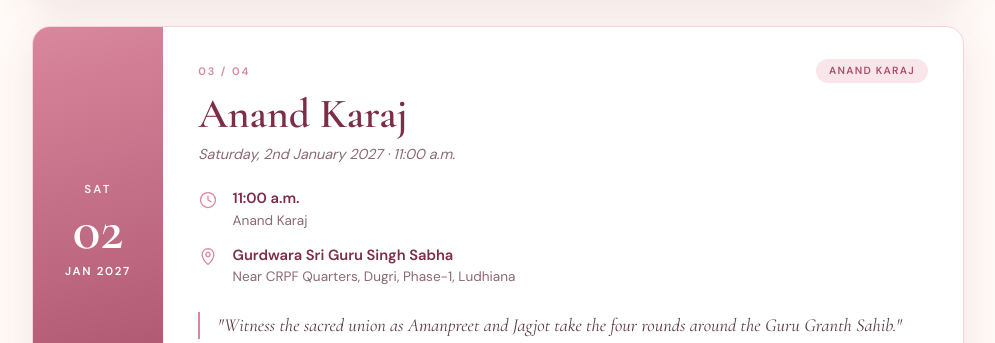
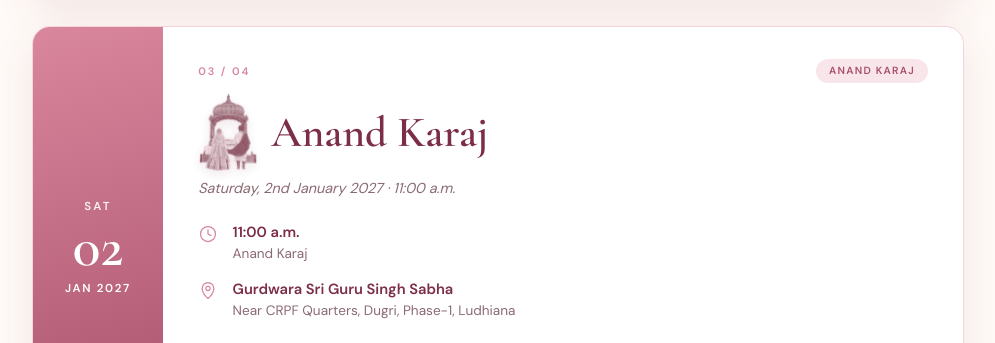
Before and after one commit to singhjagjot63/amanpreet-jagjot-wedding, a plain HTML site: page index.html in a window 1280 px wide. Shown: the part 2601-2944 px from the top of the page, without its empty margins (142-1137 px from the left). Drawn offline with nearby package versions, Linux system fonts and the light colour scheme.

Commit message:
Add transparent Anand Karaj image beside heading

```diff
--- a/index.html
+++ b/index.html
@@ -194,7 +194,10 @@
               <span class="event-index">03 / 04</span>
               <span class="event-tag">Anand Karaj</span>
             </div>
-            <h3>Anand Karaj</h3>
+            <div class="ghadoli-heading anand-heading">
+              <img src="anand-karaj.png" alt="" class="dance-img anand-img" aria-hidden="true" />
+              <h3>Anand Karaj</h3>
+            </div>
             <p class="event-when">Saturday, 2nd January 2027 · 11:00 a.m.</p>
 
             <div class="info-list">
@@ -368,7 +371,10 @@
       <button class="modal-close" data-close aria-label="Close">×</button>
       <svg class="modal-flower" viewBox="0 0 200 200" aria-hidden="true"><use href="#rose" /></svg>
       <p class="modal-kicker">The Anand Karaj</p>
-      <h3>Sacred Union</h3>
+      <div class="ghadoli-heading modal-ghadoli-heading anand-heading">
+        <img src="anand-karaj.png" alt="" class="dance-img anand-img" aria-hidden="true" />
+        <h3>Sacred Union</h3>
+      </div>
       <p class="modal-text">With the blessings of the families, we request the honour of your gracious presence at the Anand Karaj of</p>
       <h4>Amanpreet Kaur <em>&amp;</em> Jagjot Singh</h4>
       <p class="modal-detail">Saturday, 2nd January 2027<br />11:00 a.m.</p>
--- a/styles.css
+++ b/styles.css
@@ -447,6 +447,24 @@ button { font: inherit; cursor: pointer; }
   .sagan-img, .rings-img { animation: none; }
 }
 
+/* Anand Karaj imagery */
+.anand-heading { gap: .8rem; }
+.anand-heading h3 { font-size: clamp(1.9rem, 4.5vw, 2.7rem); }
+.anand-img {
+  width: 60px; height: auto;
+  transform-origin: center bottom;
+  animation: anand-glow 3.2s ease-in-out infinite;
+}
+@keyframes anand-glow {
+  0%, 100% { transform: scale(1); opacity: .92; }
+  50% { transform: scale(1.05); opacity: 1; }
+}
+.modal-card .modal-ghadoli-heading.anand-heading h3 { font-size: clamp(2rem, 5vw, 2.8rem); }
+.modal-ghadoli-heading.anand-heading .anand-img { width: 78px; }
+@media (prefers-reduced-motion: reduce) {
+  .anand-img { animation: none; }
+}
+
 .info-list { display: grid; gap: .95rem; margin: 1.6rem 0; }
 .info-row { display: flex; gap: .9rem; align-items: flex-start; }
 .info-icon {
```
Also changed, not shown: anand-karaj.png (added).
